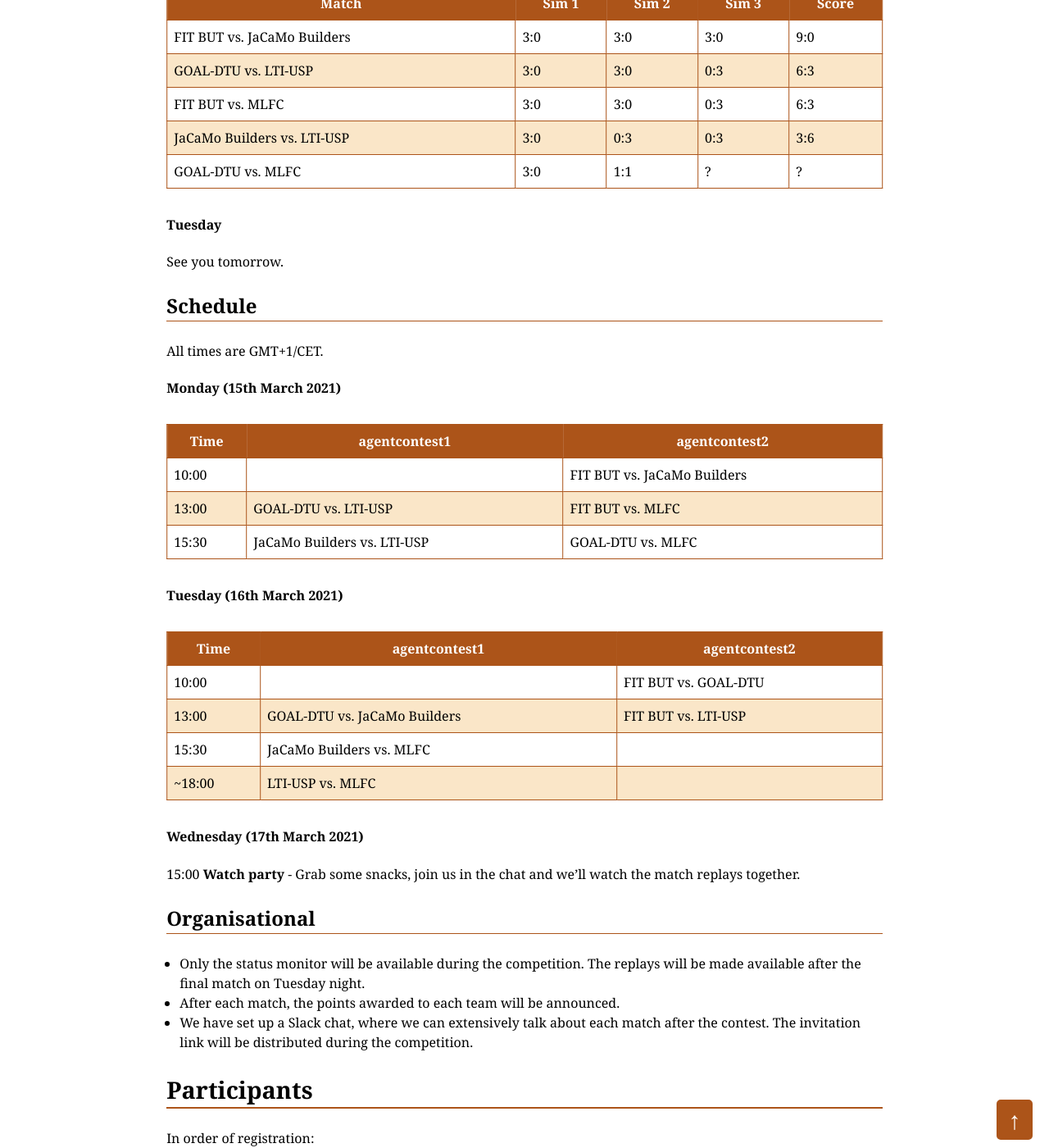
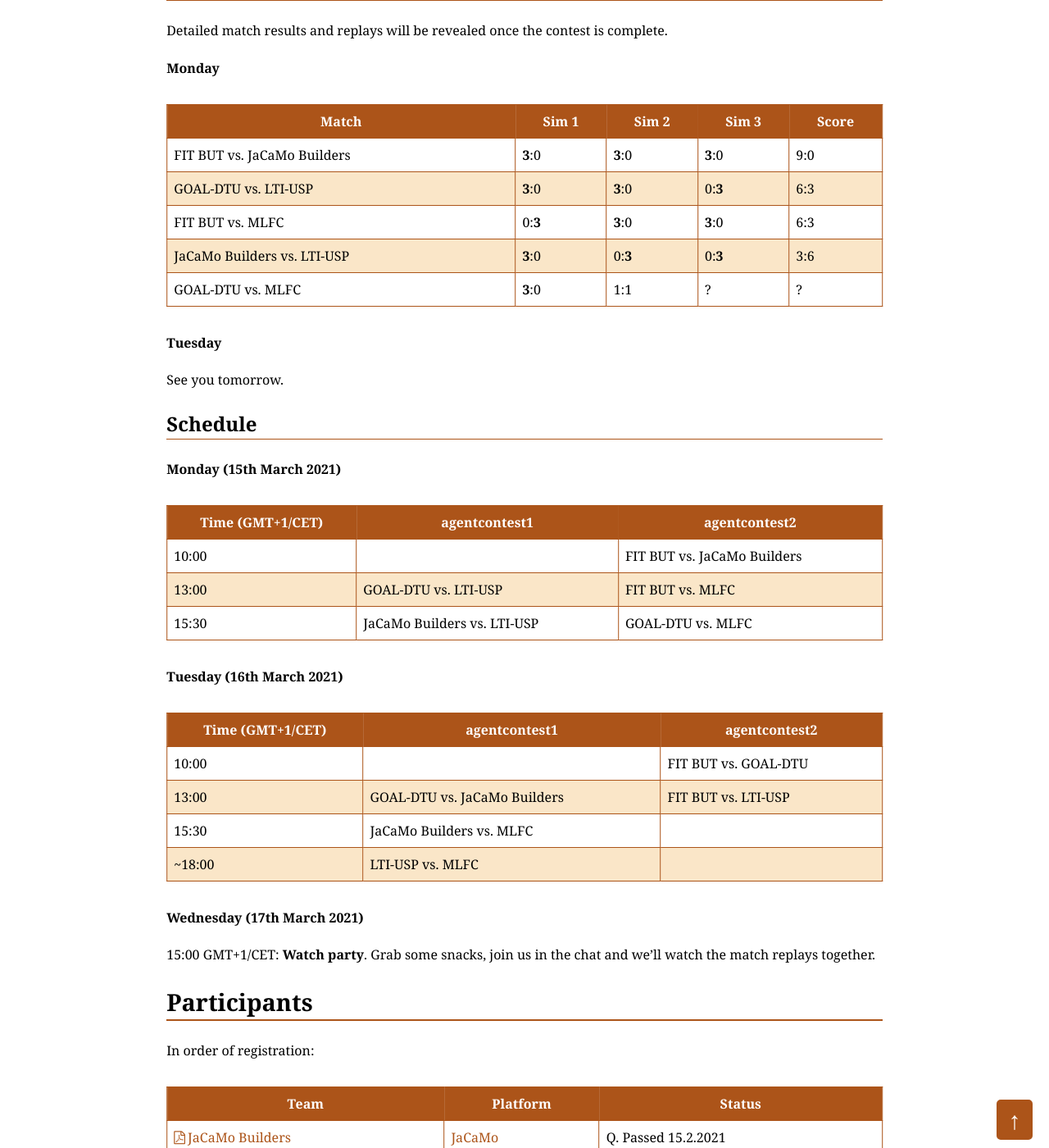
Before and after one commit to agentcontest/agentcontest.github.io, a Jekyll site: the page built from 2020/index.md, in a window 1280 px wide and 1400 px high, scrolled down 1568 px. Shown: the whole window at 82% size. Built offline with Jekyll 4.4.1, drawn with Linux system fonts in a browser that asks for light colours; some of the changed text lies outside the part shown.

Commit message:
fix results

```diff
--- a/2020/index.md
+++ b/2020/index.md
@@ -39,11 +43,11 @@ complete.
 
 Match | Sim 1 | Sim 2 | Sim 3 | Score
 --- | --- | --- | --- | ---
-FIT BUT vs. JaCaMo Builders | 3:0 | 3:0 | 3:0 | 9:0
-GOAL-DTU vs. LTI-USP | 3:0 | 3:0 | 0:3 | 6:3
-FIT BUT vs. MLFC | 3:0 | 3:0 | 0:3 | 6:3
-JaCaMo Builders vs. LTI-USP | 3:0 | 0:3 | 0:3 | 3:6
-GOAL-DTU vs. MLFC | 3:0 | 1:1 | ? | ?
+FIT BUT vs. JaCaMo Builders | **3**:0 | **3**:0 | **3**:0 | 9:0
+GOAL-DTU vs. LTI-USP | **3**:0 | **3**:0 | 0:**3** | 6:3
+FIT BUT vs. MLFC | 0:**3** | **3**:0 | **3**:0 | 6:3
+JaCaMo Builders vs. LTI-USP | **3**:0 | 0:**3** | 0:**3** | 3:6
+GOAL-DTU vs. MLFC | **3**:0 | 1:1 | ? | ?
 
 #### Tuesday
 
@@ -51,11 +55,9 @@ See you tomorrow.
 
 ### Schedule
 
-All times are GMT+1/CET.
-
 #### Monday (15th March 2021)
 
-Time | agentcontest1 | agentcontest2
+Time (GMT+1/CET) | agentcontest1 | agentcontest2
 --- | --- | ---
 10:00 | | FIT BUT vs. JaCaMo Builders
 13:00 | GOAL-DTU vs. LTI-USP | FIT BUT vs. MLFC
@@ -63,7 +65,7 @@ Time | agentcontest1 | agentcontest2
 
 #### Tuesday (16th March 2021)
 
-Time | agentcontest1 | agentcontest2
+Time (GMT+1/CET) | agentcontest1 | agentcontest2
 --- | --- | ---
 10:00 | | FIT BUT vs. GOAL-DTU
 13:00 | GOAL-DTU vs. JaCaMo Builders | FIT BUT vs. LTI-USP
@@ -72,13 +74,7 @@ Time | agentcontest1 | agentcontest2
 
 #### Wednesday (17th March 2021)
 
-15:00 **Watch party** - Grab some snacks, join us in the chat and we'll watch the match replays together.
-
-### Organisational
-
-- Only the status monitor will be available during the competition. The replays will be made available after the final match on Tuesday night.
-- After each match, the points awarded to each team will be announced.
-- We have set up a Slack chat, where we can extensively talk about each match after the contest. The invitation link will be distributed during the competition.
+15:00 GMT+1/CET: **Watch party**. Grab some snacks, join us in the chat and we'll watch the match replays together.
 
 Participants
 ------------
```
Also changed, not shown: other parts of 2020/index.md (+6 -2 lines).
